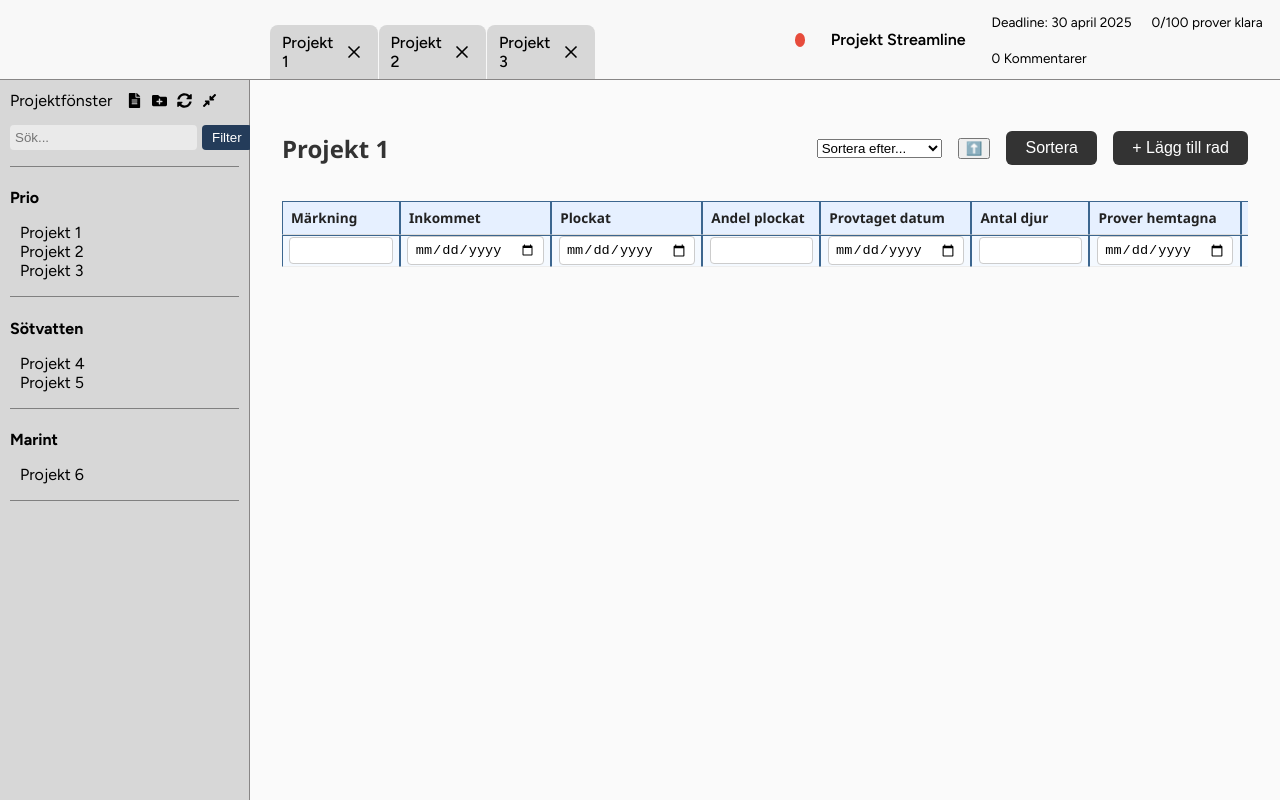
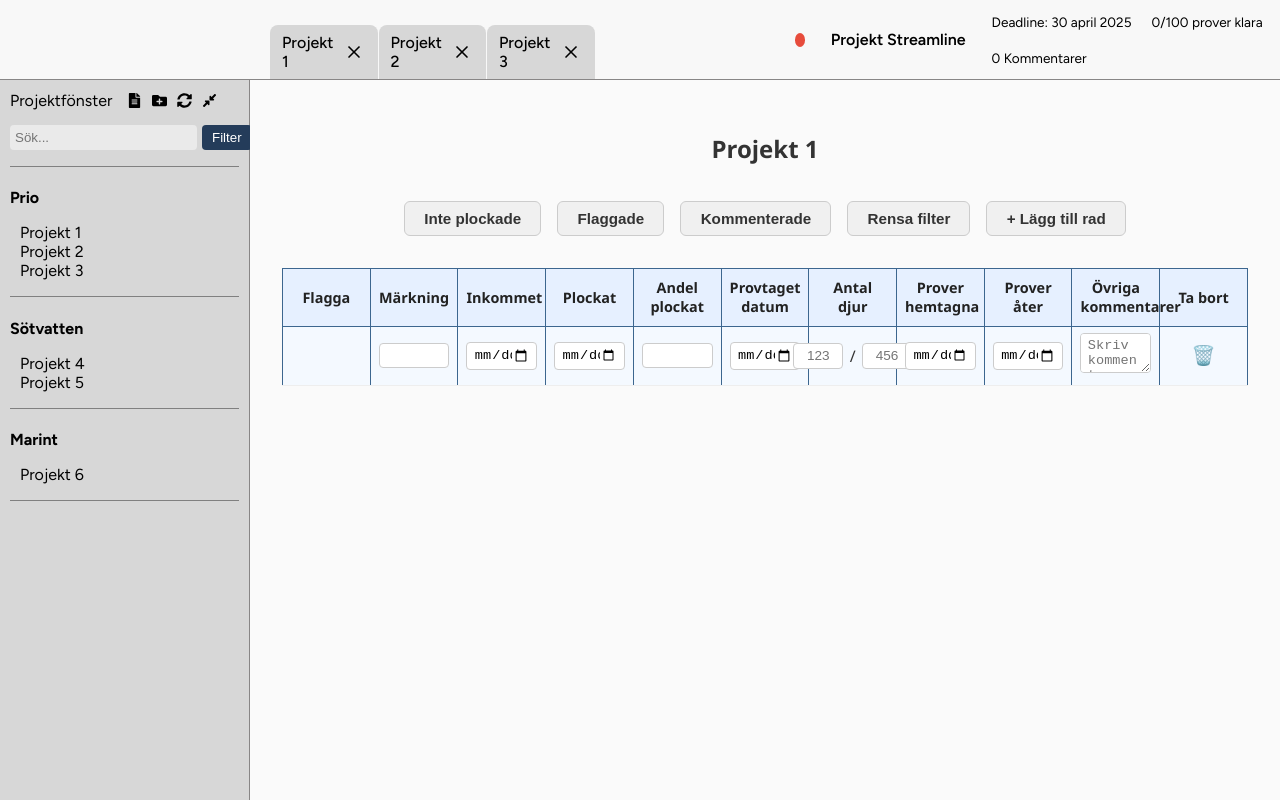
Before and after one commit to EliasKristmansson/dbtreact, a React (Vite) app in the folder reactproject1/: page / in a window 1280 px wide. Built offline with nearby package versions, Linux system fonts and the light colour scheme.

Commit message:
Fix workspace with flagging system and updated styling

```diff
--- a/reactproject1/src/components/Workspace.css
+++ b/reactproject1/src/components/Workspace.css
@@ -1,3 +1,5 @@
+/* ====== Workspace.css (senaste och uppdaterade versionen) ====== */
+
 .workspace {
 	padding: 2rem;
 	font-family: 'Segoe UI', Tahoma, Geneva, Verdana, sans-serif;
@@ -7,9 +9,8 @@
 
   .workspace-header {
 	display: flex;
-	justify-content: space-between;
-	align-items: center;
-	flex-wrap: wrap;
+	flex-direction: column;
+	gap: 1rem;
 	margin-bottom: 1rem;
   }
 
@@ -21,6 +22,7 @@
 	border: none;
 	border-radius: 6px;
 	cursor: pointer;
+	transition: background-color 0.2s;
   }
 
   .add-btn:hover {
@@ -34,48 +36,39 @@
 	box-shadow: none;
   }
 
-
   .project-table {
 	width: 100%;
-	border-collapse: separate;
-	border-spacing: 0;
+	border-collapse: collapse;
+	table-layout: fixed;
   }
 
   .project-table th {
-	text-align: left;
-	padding: 0.4rem 0.5rem;
-	font-size: 0.85rem;
+	background-color: #e6f0ff;
+	color: #222;
+	font-size: 0.9rem;
 	font-weight: 600;
-	border-bottom: 1px solid #ddd;
-	background-color: #f2f2f2;
-	white-space: nowrap;
-	min-width: 100px; /* mindre */
-	background-color: #e6f0ff;
-  color: #222;
+	padding: 0.6rem 0.5rem; /* lite mer padding så texten andas */
+	text-align: center;
   }
 
-
   .project-table td {
-	text-align: left;
-	padding: 0.01rem 0.4rem;
 	border-bottom: 1px solid #eee;
+	padding: 0.4rem 0.5rem;
+	text-align: center; /* Centrera ALL text */
 	vertical-align: middle;
 	white-space: nowrap;
-	min-width: 100px; /* mindre */
 	background-color: #f4f9ff;
+	min-width: 120px; /* bredare kolumner för att undvika ihoptryckt text */
   }
 
-
   .project-table tr td {
-	background-color: #f4f9ff; /* ljusblå bakgrund hela tiden */
+	background-color: #f4f9ff; /* alltid blå bakgrund, ingen hover-effekt */
   }
-
-
 
   .project-table input,
   .project-table textarea {
 	width: 100%;
-	padding: 0.3rem 0.4rem;
+	padding: 0.25rem 0.4rem;
 	font-size: 0.85rem;
 	border: 1px solid #ccc;
 	border-radius: 4px;
@@ -95,19 +88,28 @@
 	max-height: 100px;
   }
 
+  .project-table td input[type="number"] {
+	padding: 0.3rem;
+	font-size: 0.85rem;
+	border: 1px solid #ccc;
+	border-radius: 4px;
+  }
+
   .project-table button {
-	padding: 0.4rem 0.7rem;
+	padding: 0.3rem 0.5rem;
+	background: none; /* 🚫 ingen bakgrundsfärg */
+	color: #666; /* 🔵 neutral grå färg på ikonen */
 	border: none;
-	background-color: #ff4d4d;
-	color: white;
 	border-radius: 4px;
 	cursor: pointer;
-	font-size: 0.9rem;
+	font-size: 1.2rem; /* lite större ikon om du vill */
+	transition: color 0.2s;
   }
 
   .project-table button:hover {
-	background-color: #e03a3a;
+	color: #111; /* 🔵 blir mörkare vid hover */
   }
+
 
   .filter-buttons {
 	display: flex;
@@ -117,28 +119,80 @@
   }
 
   .filter-buttons button {
-	padding: 0.45rem 1.2rem;
-	background-color: #eaeaea;
+	padding: 0.5rem 1.2rem;
+	background-color: #f0f0f0;
 	border: 1px solid #ccc;
 	border-radius: 6px;
 	cursor: pointer;
-	font-size: 0.9rem;
+	font-size: 0.95rem;
+	font-weight: 600;
+	color: #333;
+	transition: background-color 0.3s, color 0.3s, border-color 0.3s;
   }
 
   .filter-buttons button:hover {
-	background-color: #dcdcdc;
+	background-color: #d0d0d0;
+	border-color: #999;
+	color: #111;
   }
 
+  /* När en filter-knapp är aktiv */
   .filter-buttons .active-filter {
-	background-color: #333;
+	background-color: #007bff;
 	color: white;
-	border-color: #333;
-	font-weight: 600;
+	border-color: #007bff;
+	font-weight: 700;
   }
 
-  .project-table td input[type="number"] {
+
+
+
+  .project-table .antal-djur-inputs {
+	display: flex;
+	align-items: center;
+	justify-content: center;
+	gap: 0.4rem; /* 🔵 lägger mellanrum mellan inputs och / */
+	padding: 0 0.5rem; /* 🔵 lägger luft till vänster och höger */
+  }
+  .project-table .antal-djur-inputs input {
+	width: 50px;
+	text-align: center;
 	padding: 0.3rem;
-	font-size: 0.85rem;
 	border: 1px solid #ccc;
 	border-radius: 4px;
+	background-color: #fff;
   }
+
+  .row-wrapper {
+	position: relative;
+  }
+
+  .flag-container {
+	width: 30px; /* smal cell för bara flag-knappen */
+	text-align: center;
+  }
+
+  .flag-button {
+	width: 20px;
+	height: 20px;
+	border-radius: 50%;
+	border: none;
+	background-color: #3d3636;
+	cursor: pointer;
+	transition: background-color 0.3s, transform 0.2s;
+}
+
+
+  .flag-button.green {
+	background-color: green;
+  }
+  .flag-button.yellow {
+	background-color: gold;
+  }
+  .flag-button.red {
+	background-color: red;
+  }
+
+  .flag-button:hover {
+	transform: scale(1.2); /* lite växande hover-effekt */
+  }
--- a/reactproject1/src/components/Workspace.jsx
+++ b/reactproject1/src/components/Workspace.jsx
@@ -1,8 +1,8 @@
 import React, { useState } from "react";
 import "./Workspace.css";
-import "./confirmModal.css"
+import ConfirmModal from "./ConfirmModal";
 
-export default function Workspace({ tabs, onNewProjectClick }) {
+export default function Workspace() {
   const [rows, setRows] = useState([
     {
       märkning: "",
@@ -13,17 +13,49 @@ export default function Workspace({ tabs, onNewProjectClick }) {
       antalDjur: "",
       hemtagna: "",
       åter: "",
-      kommentarer: ""
+      kommentarer: "",
+      flag: ""    // ✅ Kommatecken fixat
     }
   ]);
 
-  const [sortBy, setSortBy] = useState("");
-  const [sortOrder, setSortOrder] = useState("asc");
+  const [filter, setFilter] = useState("");
+  const [showModal, setShowModal] = useState(false);
+  const [pendingCommentIndex, setPendingCommentIndex] = useState(null);
 
   const handleChange = (index, field, value) => {
     const updatedRows = [...rows];
     updatedRows[index][field] = value;
     setRows(updatedRows);
+  };
+
+  const toggleFlag = (index) => {
+    const updatedRows = [...rows];
+    const currentFlag = updatedRows[index].flag;
+    let newFlag = "";
+    if (currentFlag === "") newFlag = "green";
+    else if (currentFlag === "green") newFlag = "yellow";
+    else if (currentFlag === "yellow") newFlag = "red";
+    else if (currentFlag === "red") newFlag = "";
+    updatedRows[index].flag = newFlag;
+    setRows(updatedRows);
+  };
+
+  const handleSaveComment = (index) => {
+    setPendingCommentIndex(index);
+    setShowModal(true);
+  };
+
+  const confirmCommentSave = () => {
+    setShowModal(false);
+    setPendingCommentIndex(null);
+  };
+
+  const cancelCommentSave = () => {
+    const updatedRows = [...rows];
+    updatedRows[pendingCommentIndex].kommentarer = "";
+    setRows(updatedRows);
+    setShowModal(false);
+    setPendingCommentIndex(null);
   };
 
   const addRow = () => {
@@ -38,7 +70,8 @@ export default function Workspace({ tabs, onNewProjectClick }) {
         antalDjur: "",
         hemtagna: "",
         åter: "",
-        kommentarer: ""
+        kommentarer: "",
+        flag: ""    // ✅ Kommatecken fixat
       }
     ]);
   };
@@ -47,45 +80,23 @@ export default function Workspace({ tabs, onNewProjectClick }) {
     setRows(rows.filter((_, index) => index !== indexToRemove));
   };
 
-  const sortRows = () => {
-    if (!sortBy) return;
-    const sorted = [...rows].sort((a, b) => {
-      const valA = a[sortBy]?.toLowerCase?.() ?? a[sortBy];
-      const valB = b[sortBy]?.toLowerCase?.() ?? b[sortBy];
-      if (valA < valB) return sortOrder === "asc" ? -1 : 1;
-      if (valA > valB) return sortOrder === "asc" ? 1 : -1;
-      return 0;
+  const filteredRows = rows.filter(row => {
+    if (filter === "intePlockade") return !row.plockat;
+    if (filter === "flaggade") return !row.andelPlockat;
+    if (filter === "kommenterade") return row.kommentarer?.trim();
+    return true;
   });
-    setRows(sorted);
-  };
-
-  const showEmpty = tabs.length === 0;
 
   return (
     <div className="workspace">
-      {tabs.length === 0 ? (
-        <div className="new-project">
-          <button className="new-project-btn" onClick={onNewProjectClick}>+ Nytt projekt</button>
-        </div>
-      ) : (
-        <>
       <div className="workspace-header">
         <h2>Projekt 1</h2>
-            <div style={{ display: "flex", gap: "1rem", alignItems: "center" }}>
-              <select value={sortBy} onChange={(e) => setSortBy(e.target.value)}>
-                <option value="">Sortera efter...</option>
-                <option value="märkning">Märkning</option>
-                <option value="inkommet">Inkommet</option>
-                <option value="plockat">Plockat</option>
-                <option value="datum">Provtaget datum</option>
-                <option value="antalDjur">Antal djur</option>
-                <option value="hemtagna">Prover hemtagna</option>
-                <option value="åter">Prover åter</option>
-              </select>
-              <button onClick={() => setSortOrder(sortOrder === "asc" ? "desc" : "asc")}>
-                {sortOrder === "asc" ? "⬆️" : "⬇️"}
-              </button>
-              <button className="add-btn" onClick={sortRows}>Sortera</button>
+
+        <div className="filter-buttons" style={{ marginBottom: "1rem", display: "flex", gap: "1rem" }}>
+          <button onClick={() => setFilter("intePlockade")}>Inte plockade</button>
+          <button onClick={() => setFilter("flaggade")}>Flaggade</button>
+          <button onClick={() => setFilter("kommenterade")}>Kommenterade</button>
+          <button onClick={() => setFilter("")}>Rensa filter</button>
           <button className="add-btn" onClick={addRow}>+ Lägg till rad</button>
         </div>
       </div>
@@ -94,6 +105,7 @@ export default function Workspace({ tabs, onNewProjectClick }) {
         <table className="project-table">
           <thead>
             <tr>
+              <th>Flagga</th> {/* Lägg till en kolumn för flag-knapparna */}
               <th>Märkning</th>
               <th>Inkommet</th>
               <th>Plockat</th>
@@ -107,25 +119,72 @@ export default function Workspace({ tabs, onNewProjectClick }) {
             </tr>
           </thead>
           <tbody>
-                {rows.map((row, index) => (
-                  <tr key={index}>
+          {filteredRows.map((row, index) => (
+            <tr key={index} className="row-wrapper">
+              <td className="flag-container">
+                <button
+                  className={`flag-button ${row.flag}`}
+                  onClick={() => toggleFlag(index)}
+                ></button>
+              </td>
               <td><input type="text" value={row.märkning} onChange={(e) => handleChange(index, "märkning", e.target.value)} /></td>
               <td><input type="date" value={row.inkommet} onChange={(e) => handleChange(index, "inkommet", e.target.value)} /></td>
               <td><input type="date" value={row.plockat} onChange={(e) => handleChange(index, "plockat", e.target.value)} /></td>
               <td><input type="text" value={row.andelPlockat} onChange={(e) => handleChange(index, "andelPlockat", e.target.value)} /></td>
               <td><input type="date" value={row.datum} onChange={(e) => handleChange(index, "datum", e.target.value)} /></td>
-                    <td><input type="number" value={row.antalDjur} onChange={(e) => handleChange(index, "antalDjur", e.target.value)} /></td>
+              <td>
+                <div className="antal-djur-inputs">
+                  <input
+                    type="text"
+                    placeholder="123"
+                    value={row.antalDjur?.split('/')[0] || ""}
+                    onChange={(e) => {
+                      const andra = row.antalDjur?.split('/')[1] || "";
+                      handleChange(index, "antalDjur", `${e.target.value}/${andra}`);
+                    }}
+                  />
+                  <span>/</span>
+                  <input
+                    type="text"
+                    placeholder="456"
+                    value={row.antalDjur?.split('/')[1] || ""}
+                    onChange={(e) => {
+                      const första = row.antalDjur?.split('/')[0] || "";
+                      handleChange(index, "antalDjur", `${första}/${e.target.value}`);
+                    }}
+                  />
+                </div>
+              </td>
               <td><input type="date" value={row.hemtagna} onChange={(e) => handleChange(index, "hemtagna", e.target.value)} /></td>
               <td><input type="date" value={row.åter} onChange={(e) => handleChange(index, "åter", e.target.value)} /></td>
-                    <td><input type="text" value={row.kommentarer} onChange={(e) => handleChange(index, "kommentarer", e.target.value)} /></td>
+              <td>
+                <textarea
+                  value={row.kommentarer}
+                  onChange={(e) => handleChange(index, "kommentarer", e.target.value)}
+                  onBlur={() => handleSaveComment(index)}
+                  onKeyDown={(e) => {
+                    if (e.key === "Enter" && !e.shiftKey) {
+                      e.preventDefault();
+                      handleSaveComment(index);
+                    }
+                  }}
+                  rows="2"
+                  placeholder="Skriv kommentar..."
+                />
+              </td>
               <td><button onClick={() => removeRow(index)}>🗑️</button></td>
             </tr>
           ))}
           </tbody>
         </table>
       </div>
-        </>
-      )}
+
+      <ConfirmModal
+        isOpen={showModal}
+        message="Vill du spara kommentaren?"
+        onConfirm={confirmCommentSave}
+        onCancel={cancelCommentSave}
+      />
     </div>
   );
 }
--- a/reactproject1/src/components/confirmModal.jsx
+++ b/reactproject1/src/components/confirmModal.jsx
@@ -1,6 +1,6 @@
-src/components/ConfirmModal.jsx
+// src/components/ConfirmModal.jsx
 import React from "react";
-import "./confirmModal.css";
+import "./ConfirmModal.css";
 
 export default function ConfirmModal({ isOpen, onConfirm, onCancel, message }) {
   if (!isOpen) return null;
```
Also changed, not shown: reactproject1/src/components/confirmModal.css (+6 -17 lines). Lines whose indentation alone changed are shown as unchanged.
